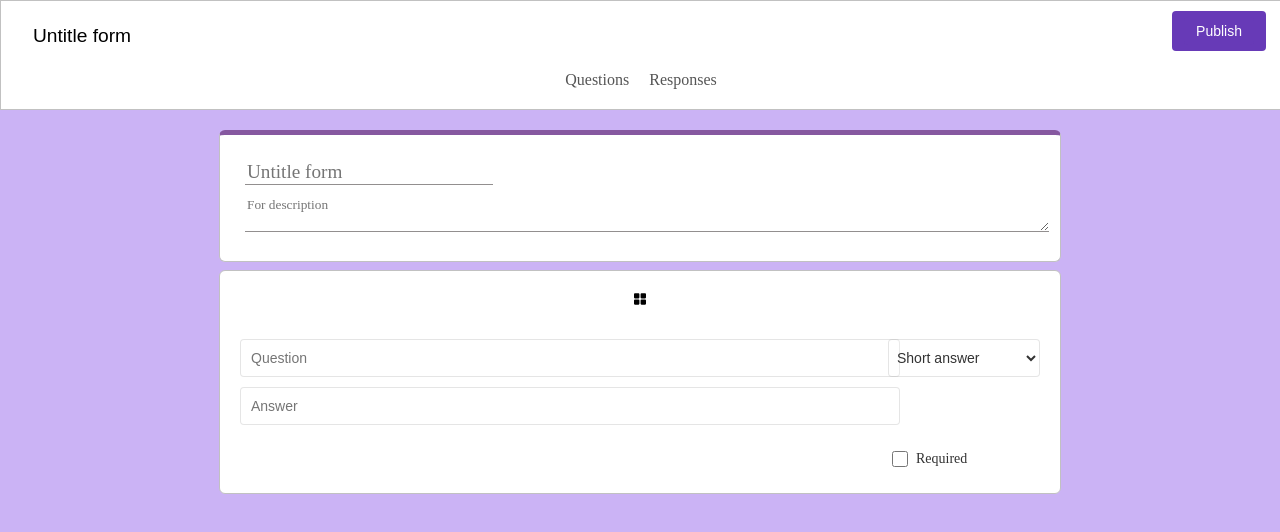
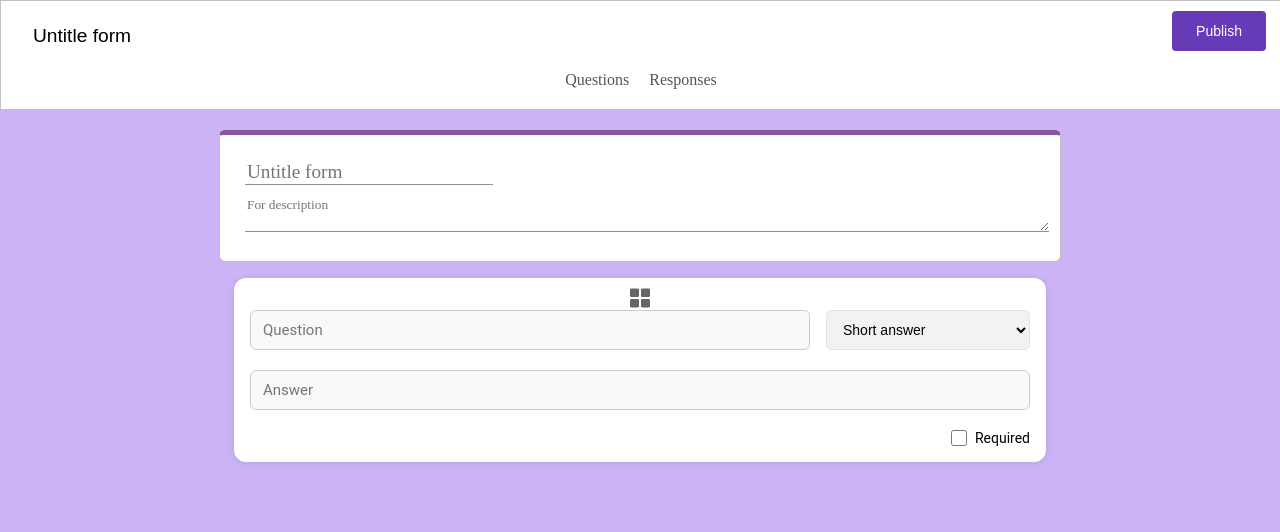
Before and after one commit to mitesh5010/Enquiry-Form, an Angular app: page / in a window 1280 px wide. Shown: the top 532 px of the page. Built offline with nearby package versions, Linux system fonts and the light colour scheme; what @primeng/themes, primeng would draw is missing.

Commit message:
Question card (#2)
* Add form title-description UI

* create comman question UI

* make dyanemic selecter for question-card and add css

```diff
--- a/src/app/questions/question/question.component.css
+++ b/src/app/questions/question/question.component.css
@@ -1,81 +1,152 @@
-section{
-  position: absolute;
-  padding: 20px;
-  display: grid;
-  grid-template-columns: repeat(5, 1fr);
-  grid-template-rows: repeat(4, 1fr);
-  grid-column-gap: 10px;
-  grid-row-gap: 10px;
-
+ section{
+  position: relative;
   top: 270px;
   left: 50%;
   transform: translateX(-50%);
-  border: 1px solid #c1c1c1;
-  max-width: 800px;
+  background-color: #fff;
+  padding: 32px 16px 16px;
+  margin-bottom: 20px;
   width: 100%;
-  background-color: white;
+  max-width: 780px;
+  border-radius: 12px;
+  box-shadow: 0 1px 6px rgba(60, 64, 67, 0.15);
+  display: flex;
+  font-family: 'Roboto', 'Segoe UI', sans-serif;
+  transition: box-shadow 0.2s ease;
+  flex-direction: column;
+  gap: 20px;
+}
+
+section:hover {
+  box-shadow: 0 4px 12px rgba(60, 64, 67, 0.3);
+}
+
+.drag-icon {
+  position: absolute;
+  top: 6px;
+  left: 50%;
+  transform: translateX(-50%);
+  width: 20px;
+  height: 20px;
+  cursor: grab;
+  opacity: 0.6;
+  padding: 4px;
+}
+
+.drag-icon svg {
+  width: 100%;
+  height: 100%;
+}
+
+.que-input{
+  display: flex;
+  gap: 16px;
+}
+
+.question {
+  flex: 3;
+  padding: 10px;
+  font-size: 16px;
+  border: none;
+  border-bottom: 2px solid #ccc;
+  outline: none;
+  background-color: #f8f9fa;
+  color: #292929;
+  border-radius: 4px 4px 0 0;
+}
+
+
+
+.inputType {
+  flex: 1;
+  min-width: 120px;
+  padding: 6px 12px;
+  border: 1px solid #e3e3e3;
   border-radius: 6px;
+  background-color: #f3f2f2;
+  color: black;
+  font-size: 14px;
 }
-input[type="text"] {
-    width: 100%;
-    background: rgba(255, 255, 255, 0.2);
-    border: 1px solid rgba(0, 0, 0, 0.1);
-    border-radius: 4px;
-    padding: 10px;
-    font-size: 14px;
-    color: #333;
-    transition: border 0.3s ease;
+
+input[type="text"],
+textarea,
+input[type="date"],
+input[type="time"] {
+  width: 100%;
+  padding: 10px 12px;
+  font-size: 15px;
+  border: 1px solid #ccc;
+  border-radius: 6px;
+  background-color: #f9f9f9;
+  color: #292929;
+  transition: border-color 0.2s, box-shadow 0.2s;
+  box-sizing: border-box;
+  font-family: inherit;
 }
-input[type="text"]:focus {
-    border: 1px solid rgba(0, 0, 0, 0.3);
-    outline: none;
+
+input[type="text"]:focus,
+textarea:focus,
+input[type="date"]:focus,
+input[type="time"]:focus {
+  border-color: #4285f4;
+  box-shadow: 0 0 0 2px rgba(66, 133, 244, 0.2);
+  background-color: #fff;
+  outline: none;
 }
-select {
-    background: rgba(255, 255, 255, 0.2);
-    border: 1px solid rgba(0, 0, 0, 0.1);
-    border-radius: 4px;
-    padding: 4px;
-    font-size: 14px;
-    color: #333;
-    cursor: pointer;
-    transition: border 0.3s ease;
+
+textarea {
+  min-height: 80px;
+  resize: vertical;
 }
-select:focus {
-    border: 1px solid rgba(0, 0, 0, 0.3);
-    outline: none;
+
+.multiChoice, .checkbox {
+  display: flex;
+  flex-direction: column;
+  gap: 10px;
 }
-.question{
-  grid-area: 2 / 1 / 3 / 5;
-}
-.answer{
-  grid-area: 3 / 1 / 4 / 5;
-}
-.inputType{
-  grid-area: 2 / 5 / 3 / 6;
-}
-.required{
-  grid-area: 4 / 5 / 5 / 6;
+.option {
   display: flex;
   align-items: center;
-  margin-top: 10px;
-  accent-color: white;
+  gap: 8px;
+  position: relative;
 }
-.required input[type="checkbox"] {
+.option input[type="text"] {
+  flex: 1;
+  padding: 8px 10px;
+  font-size: 14px;
+  border: 1px solid #ddd;
+  background: #fff;
+  border-radius: 4px;
+}
+
+input[type="checkbox"] {
   width: 16px;
   height: 16px;
-  margin-right: 8px;
-  border: #333;
-  accent-color: rgba(0, 0, 0, 0.5);
+  accent-color: #673ab7; /* purple theme */
+  cursor: pointer;
+  margin: 0;
 }
 
-.required label {
+button {
+  align-self: flex-start;
+  background: #eee;
+  border: none;
+  background-color: #646464;
+  padding: 6px 12px;
   font-size: 14px;
-  color: #333;
+  border-radius: 6px;
+  cursor: pointer;
+  transition: background-color 0.2s ease;
 }
 
-.drag-icon,svg{
-  width: 12px;
-  height: 12px;
-  grid-area: 1 / 3 / 2 / 4;
-  margin: 0 auto;
+button:hover {
+  background-color: #959595;
 }
+
+.required {
+  display: flex;
+  justify-content: flex-end;
+  align-items: center;
+  gap: 8px;
+  font-size: 14px;
+}
--- a/src/app/questions/question/question.component.html
+++ b/src/app/questions/question/question.component.html
@@ -1,3 +1,4 @@
+<form class="form-container" (ngSubmit)="onSubmit()">
   <section>
     <div class="drag-icon">
       <svg width="512" height="481" viewBox="0 0 512 481.157"
@@ -9,20 +10,61 @@
       <path d="M35.64 0h159.702c19.604 0 35.641 16.037 35.641 35.64v145.308c0 19.604-16.037 35.64-35.641 35.64H35.64c-19.603 0-35.64-16.036-35.64-35.64V35.64C0 16.037 16.037 0 35.64 0zm281.017 264.569h159.702c19.604 0 35.641 16.036 35.641 35.64v145.307c0 19.604-16.037 35.641-35.641 35.641H316.657c-19.603 0-35.64-16.037-35.64-35.641V300.209c0-19.604 16.037-35.64 35.64-35.64zm-281.017 0h159.702c19.604 0 35.641 16.036 35.641 35.64v145.307c0 19.604-16.037 35.641-35.641 35.641H35.64C16.037 481.157 0 465.12 0 445.516V300.209c0-19.604 16.037-35.64 35.64-35.64zM316.657 0h159.702C495.963 0 512 16.037 512 35.64v145.308c0 19.604-16.037 35.64-35.641 35.64H316.657c-19.603 0-35.64-16.036-35.64-35.64V35.64c0-19.603 16.037-35.64 35.64-35.64z"/>
     </svg>
   </div>
+  <div class="que-input">
     <input type="text" placeholder="Question" class="question">
-  <select name="inputType" id="inputType" class="inputType">
-    <option value="shortAns">Short answer</option>
+    <select name="inputType" id="inputType" class="inputType" (change)="updateAnswerType($event)">
+      <option value="short-answer">Short answer</option>
       <option value="paragraph">Paragraph</option>
       <option value="multiChoice">Multiple choice</option>
       <option value="checkbox">Checkbox</option>
       <option value="date">Date</option>
       <option value="time">Time</option>
     </select>
-  <br>
+  </div>
+  <!-- Short-Answer -->
+   @if (answerType()==='short-answer') {
      <input type="text" placeholder="Answer" class="answer">
-  <br>
+    }
+    <!-- paragraph -->
+    @if (answerType()==='paragraph') {
+      <textarea name="paragraph" class="paragraph answer" placeholder="Answer"></textarea>
+    }
+    <!-- multiChoice -->
+    @if (answerType() === 'multiChoice') {
+      <div class="multiChoice">
+        @for (option of multipleChoiceOptions; track $index) {
+          <div class="option">
+            <input type="radio" [name]="'multiple-choice'" disabled />
+            <input type="text" placeholder="Option {{$index + 1}}"  />
+          </div>
+
+        }
+        <button type="button" (click)="addMultipleChoiceOption()">Add option</button>
+      </div>
+    }
+    <!-- checkbox -->
+    @if (answerType() === 'checkbox') {
+      <div class="checkbox">
+        @for (option of checkboxOptions; track $index) {
+          <div class="option">
+            <input type="checkbox" disabled />
+            <input type="text" placeholder="Option {{$index + 1}}" class="option-input answer" />
+          </div>
+          }
+      </div>
+      <button type="button" (click)="addCheckboxOption()">Add option</button>
+    }
+     <!-- Date -->
+     @if (answerType()=== 'date') {
+       <input type="date" class="answer">
+      }
+      <!-- Time -->
+      @if (answerType()=== 'time') {
+        <input type="time" class="answer">
+      }
       <div class="required">
         <input type="checkbox">
         <label for="required">Required</label>
       </div>
     </section>
+  </form>
--- a/src/app/questions/question/question.component.ts
+++ b/src/app/questions/question/question.component.ts
@@ -1,4 +1,4 @@
-import { Component } from '@angular/core';
+import { Component, signal } from '@angular/core';
 
 @Component({
   selector: 'app-question',
@@ -7,5 +7,25 @@ import { Component } from '@angular/core';
   styleUrl: './question.component.css'
 })
 export class QuestionComponent {
+  answerType = signal('short-answer');
 
+  multipleChoiceOptions: string[] = ['Option 1', 'Option 2'];
+  checkboxOptions: string[] = ['Option 1', 'Option 2'];
+
+  updateAnswerType(event: Event): void {
+    const target = event.target as HTMLSelectElement;
+    this.answerType.set(target.value);
+  }
+
+  addMultipleChoiceOption(): void {
+    this.multipleChoiceOptions.push(`Option ${this.multipleChoiceOptions.length + 1}`);
+  }
+
+  addCheckboxOption(): void {
+    this.checkboxOptions.push(`Option ${this.checkboxOptions.length + 1}`);
+  }
+
+  onSubmit(): void {
+    console.log('Form submitted');
+  }
 }
```
Lines whose indentation alone changed are shown as unchanged.
